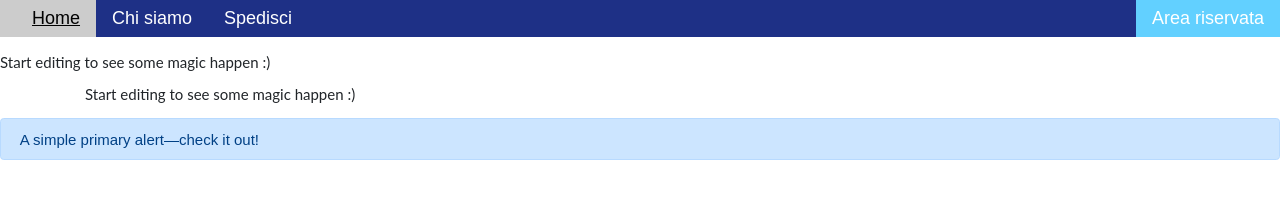
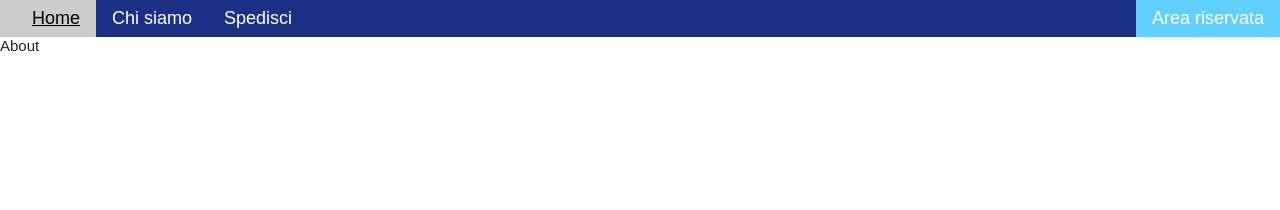
Before and after one commit to ivomile/ivomile-frontend, an Angular app: page /about in a window 1280 px wide. Shown: the top 210 px of the page. Built offline with nearby package versions, Linux system fonts and the light colour scheme.

Commit message:
2 files modified

```diff
--- a/src/app/app.component.html
+++ b/src/app/app.component.html
@@ -1,27 +1,15 @@
 <html lang="it">
-<link rel="stylesheet" href="https://stackpath.bootstrapcdn.com/bootstrap/4.4.1/css/bootstrap.min.css" integrity="sha384-Vkoo8x4CGsO3+Hhxv8T/Q5PaXtkKtu6ug5TOeNV6gBiFeWPGFN9MuhOf23Q9Ifjh" crossorigin="anonymous">
+  <link rel="stylesheet" href="https://stackpath.bootstrapcdn.com/bootstrap/4.4.1/css/bootstrap.min.css" integrity="sha384-Vkoo8x4CGsO3+Hhxv8T/Q5PaXtkKtu6ug5TOeNV6gBiFeWPGFN9MuhOf23Q9Ifjh" crossorigin="anonymous">
 
 
-<app-header></app-header>
-<br>
-<div>
-  <p>
-    Start editing to see some magic happen :)
-  </p>
-</div>
+  <app-header></app-header>
 
-<div class="container">
-  <p>
-    Start editing to see some magic happen :)
-  </p>
-</div>
+  <router-outlet></router-outlet>
 
-<div class="alert alert-primary" role="alert">
-  A simple primary alert—check it out!
-</div>
+  <app-footer></app-footer>
 
-<script src="https://code.jquery.com/jquery-3.4.1.slim.min.js" integrity="sha384-J6qa4849blE2+poT4WnyKhv5vZF5SrPo0iEjwBvKU7imGFAV0wwj1yYfoRSJoZ+n" crossorigin="anonymous"></script>
-    <script src="https://cdn.jsdelivr.net/npm/popper.js@1.16.0/dist/umd/popper.min.js" integrity="sha384-Q6E9RHvbIyZFJoft+2mJbHaEWldlvI9IOYy5n3zV9zzTtmI3UksdQRVvoxMfooAo" crossorigin="anonymous"></script>
-    <script src="https://stackpath.bootstrapcdn.com/bootstrap/4.4.1/js/bootstrap.min.js" integrity="sha384-wfSDF2E50Y2D1uUdj0O3uMBJnjuUD4Ih7YwaYd1iqfktj0Uod8GCExl3Og8ifwB6" crossorigin="anonymous"></script>
-<app-footer></app-footer>
+
+  <script src="https://code.jquery.com/jquery-3.4.1.slim.min.js" integrity="sha384-J6qa4849blE2+poT4WnyKhv5vZF5SrPo0iEjwBvKU7imGFAV0wwj1yYfoRSJoZ+n" crossorigin="anonymous"></script>
+  <script src="https://cdn.jsdelivr.net/npm/popper.js@1.16.0/dist/umd/popper.min.js" integrity="sha384-Q6E9RHvbIyZFJoft+2mJbHaEWldlvI9IOYy5n3zV9zzTtmI3UksdQRVvoxMfooAo" crossorigin="anonymous"></script>
+
 </html>
--- a/src/app/pages/about/about.component.html
+++ b/src/app/pages/about/about.component.html
@@ -1,2 +1 @@
-<router-outlet></router-outlet>
-<my-app>Blink last mile app</my-app>
+<p>About</p>
```
